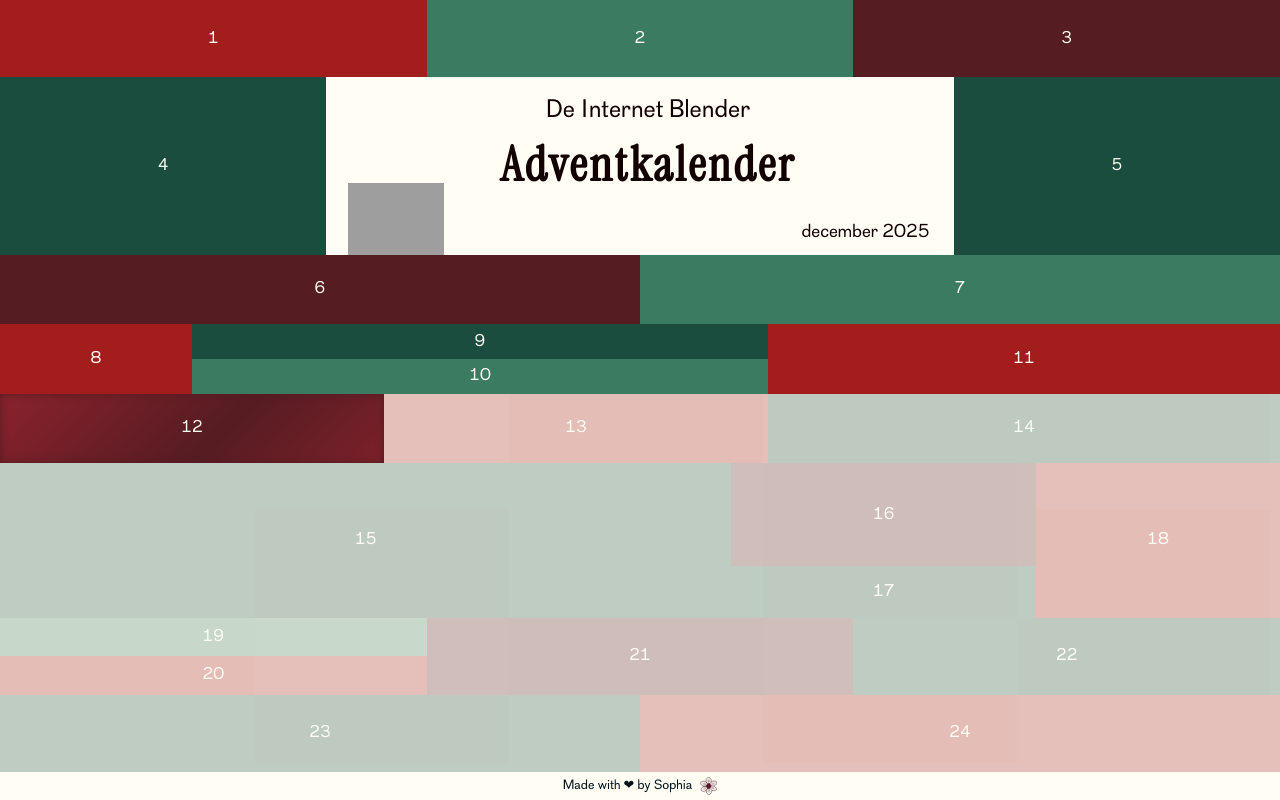
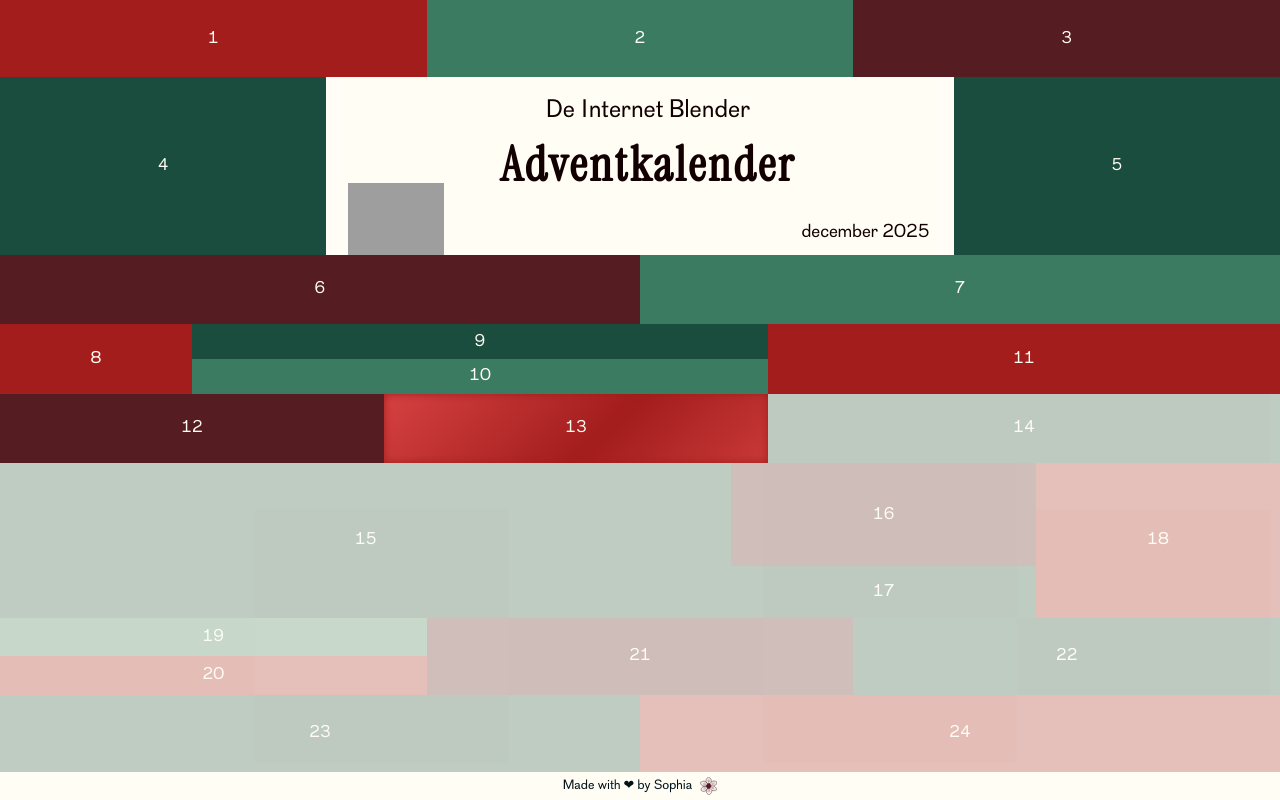
Before and after one commit to sophiavl/portfolio2025, a Nuxt app: page /adventkalender in a window 1280 px wide. Built offline with nearby package versions, Linux system fonts and the light colour scheme; grey boxes are pictures that could not be loaded.

Commit message:
13 december

```diff
--- a/pages/adventkalender.vue
+++ b/pages/adventkalender.vue
@@ -122,7 +122,7 @@
         </button>
       </div>
       <div class="flex h-[9%] w-screen">
-        <button :disabled="unlockedDay < 12" id="glow-on-hover" @click="openOverlay(dayData[11])" :class="[
+        <button :disabled="unlockedDay < 12"  @click="openOverlay(dayData[11])" :class="[
           'w-[30%] h-full flex justify-center items-center text-xl ',
           unlockedDay >= 12
             ? 'bg-[#551C22]'
@@ -130,7 +130,7 @@
         ]">
           <p>12</p>
         </button>
-        <button :disabled="unlockedDay < 13" @click="openOverlay(dayData[12])" :class="[
+        <button :disabled="unlockedDay < 13" id="glow-on-hover" @click="openOverlay(dayData[12])" :class="[
           'w-[30%] h-full flex justify-center items-center text-xl ',
           unlockedDay >= 13
             ? 'bg-[#A31D1D]'
@@ -266,7 +266,7 @@ function openOverlay(dayObject) {
   src.value = dayObject.src
 }
 const overlay = ref(false);
-const unlockedDay = ref(12);
+const unlockedDay = ref(13);
 const mounted = ref(false);
 
 onMounted(() => {
@@ -376,8 +376,10 @@ const dayData = [
   {
     day: 13,
     date: "13 december",
-    text: "Tekst dag 3...",
-    link: "https://example.com",
+    text: "Er zitten helaas maar 24 uur in de dag, en zelf heb ik altijd moeite met het verdelen van de tijd over alles wat ik wil doen. Hierbij is mijn telefoon mijn grootste vijand. Ik probeer hier toch wel wat minder tijd aan te besteden, deze website heeft me daar weer een beetje bij geholpen",
+    link: "https://neal.fun/where-does-the-day-go/",
+    vakje: 'deur',
+    height: "19rem"
   },
   {
     day: 14,
@@ -468,12 +470,12 @@ const dayData = [
   height: 100%;
 
   background: linear-gradient(-45deg,
-      #551C22,
-      #a02431,
-      #551C22,
-      #a02431,
-      #551C22,
-      #a02431);
+      #A31D1D,
+#ea5050,
+      #A31D1D,
+      #ea5050,
+      #A31D1D,
+      #ea5050);
   background-size: 400% 400%;
   animation: gradient 5s ease infinite reverse;
   filter: blur(4px);
```
